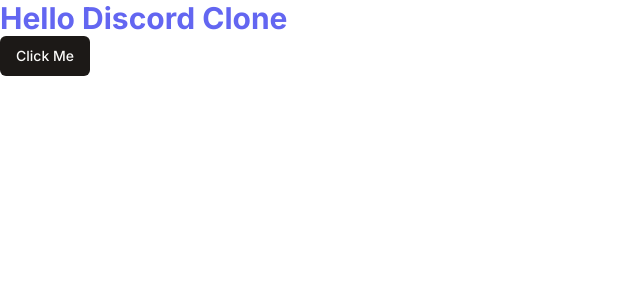
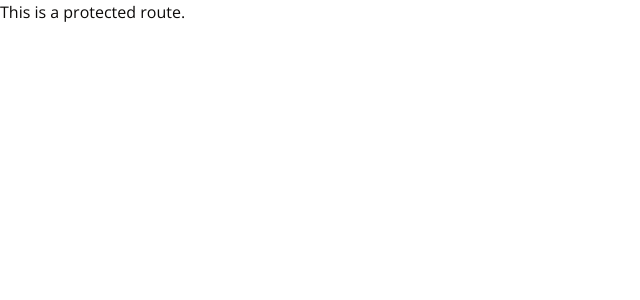
Before and after one commit to WindyGraph/VoxHub, a Next.js app: page / in a window 1280 px wide. Shown: the top 300 px of the page, without its empty margins (0-640 px from the left). Built offline with nearby package versions, Linux system fonts and the light colour scheme.

Commit message:
Folders setup

```diff
--- /dev/null
+++ b/app/(auth)/(routes)/login/page.tsx
@@ -0,0 +1,5 @@
+const LoginPage = () => {
+  return <div>LoginPage</div>
+}
+
+export default LoginPage
--- /dev/null
+++ b/app/(auth)/(routes)/register/page.tsx
@@ -0,0 +1,5 @@
+const RegisterPage = () => {
+  return <div>RegisterPage</div>
+}
+
+export default RegisterPage
--- /dev/null
+++ b/app/(auth)/layout.tsx
@@ -0,0 +1,5 @@
+const AuthLayout = ({ children }: { children: React.ReactNode }) => {
+  return <div className='bg-red-500 h-full'>{children}</div>
+}
+
+export default AuthLayout
--- /dev/null
+++ b/app/(main)/(routes)/page.tsx
@@ -0,0 +1,3 @@
+export default function Home() {
+  return <div>This is a protected route.</div>
+}
--- a/app/layout.tsx
+++ b/app/layout.tsx
@@ -1,11 +1,13 @@
 import type { Metadata } from 'next'
-import { Inter } from 'next/font/google'
+import { Open_Sans } from 'next/font/google'
 import './globals.css'
 
-const inter = Inter({ subsets: ['latin'] })
+const font = Open_Sans({
+  subsets: ['latin'],
+})
 
 export const metadata: Metadata = {
-  title: 'Create Next App',
+  title: 'Team Chat Application',
   description: 'Generated by create next app',
 }
 
@@ -15,8 +17,8 @@
   children: React.ReactNode
 }) {
   return (
-    <html lang="en">
-      <body className={inter.className}>{children}</body>
+    <html lang='en'>
+      <body className={font.className}>{children}</body>
     </html>
   )
 }
--- a/app/page.tsx
+++ /dev/null
@@ -1,10 +0,0 @@
-import { Button } from '@/components/ui/button'
-
-export default function Home() {
-  return (
-    <div>
-      <p className='text-3xl font-bold text-indigo-500'>Hello Discord Clone</p>
-      <Button>Click Me</Button>
-    </div>
-  )
-}
```
Also changed, not shown: 1 other file (tests, documents, lock files or other folders).
